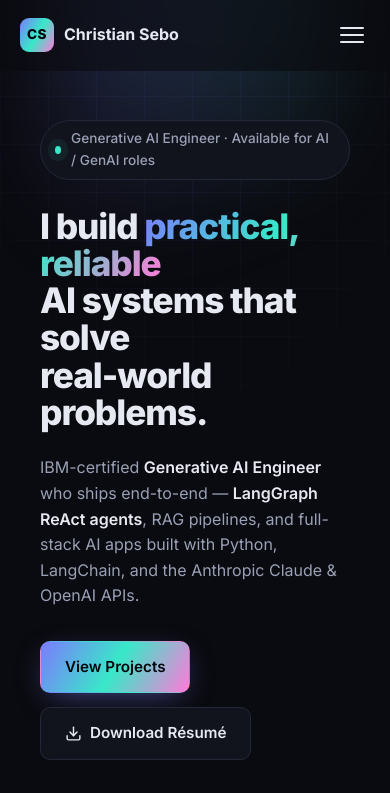
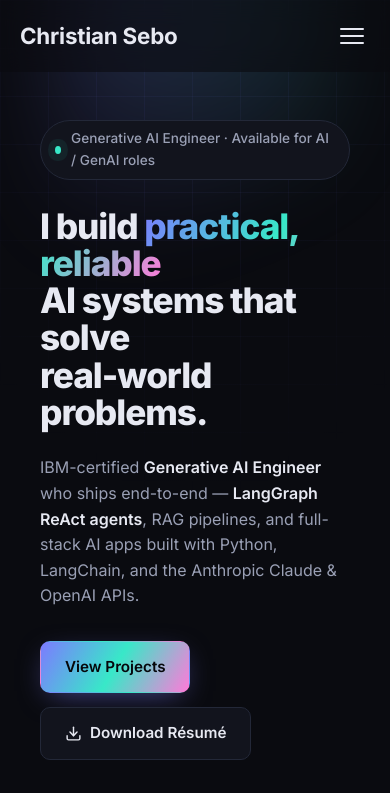
Before and after one commit to CHRISTIANSEBO/Portfolio, a plain HTML site: page index.html in a window 390 px wide. Shown: the top 793 px of the page. Drawn offline with Linux system fonts and the light colour scheme; a script that the page names is missing.

Commit message:
Nav: remove CS logo, drop border, enlarge name
- Remove the CS brand-mark icon and its styles
- Make the nav borderless (no bottom border on scroll)
- Roughly double the name size with a responsive clamp

```diff
--- a/index.html
+++ b/index.html
@@ -62,7 +62,6 @@
   <!-- Navigation -->
   <header class="nav" id="nav">
     <a href="#hero" class="nav__brand">
-      <span class="nav__brand-mark">CS</span>
       <span class="nav__brand-text">Christian Sebo</span>
     </a>
     <nav class="nav__links" aria-label="Primary">
--- a/styles.css
+++ b/styles.css
@@ -78,25 +78,13 @@ code, pre, .mono { font-family: "JetBrains Mono", ui-monospace, monospace; }
   padding: 18px clamp(20px, 5vw, 48px);
   background: rgba(10, 11, 16, 0.6);
   backdrop-filter: blur(12px);
-  border-bottom: 1px solid transparent;
-  transition: border-color 0.3s, background 0.3s;
+  transition: background 0.3s;
 }
 .nav.scrolled {
-  border-bottom-color: var(--border);
   background: rgba(10, 11, 16, 0.85);
 }
-.nav__brand { display: flex; align-items: center; gap: 10px; font-weight: 700; }
-.nav__brand-mark {
-  display: grid;
-  place-items: center;
-  width: 34px; height: 34px;
-  border-radius: 9px;
-  background: var(--grad);
-  color: #06070b;
-  font-weight: 800;
-  font-size: 0.85rem;
-  letter-spacing: 0.5px;
-}
+.nav__brand { display: flex; align-items: center; font-weight: 700; }
+.nav__brand-text { font-size: clamp(1.4rem, 1.1rem + 1vw, 1.9rem); letter-spacing: -0.01em; }
 .nav__links { display: flex; gap: 28px; }
 .nav__links a {
   color: var(--muted);
```
